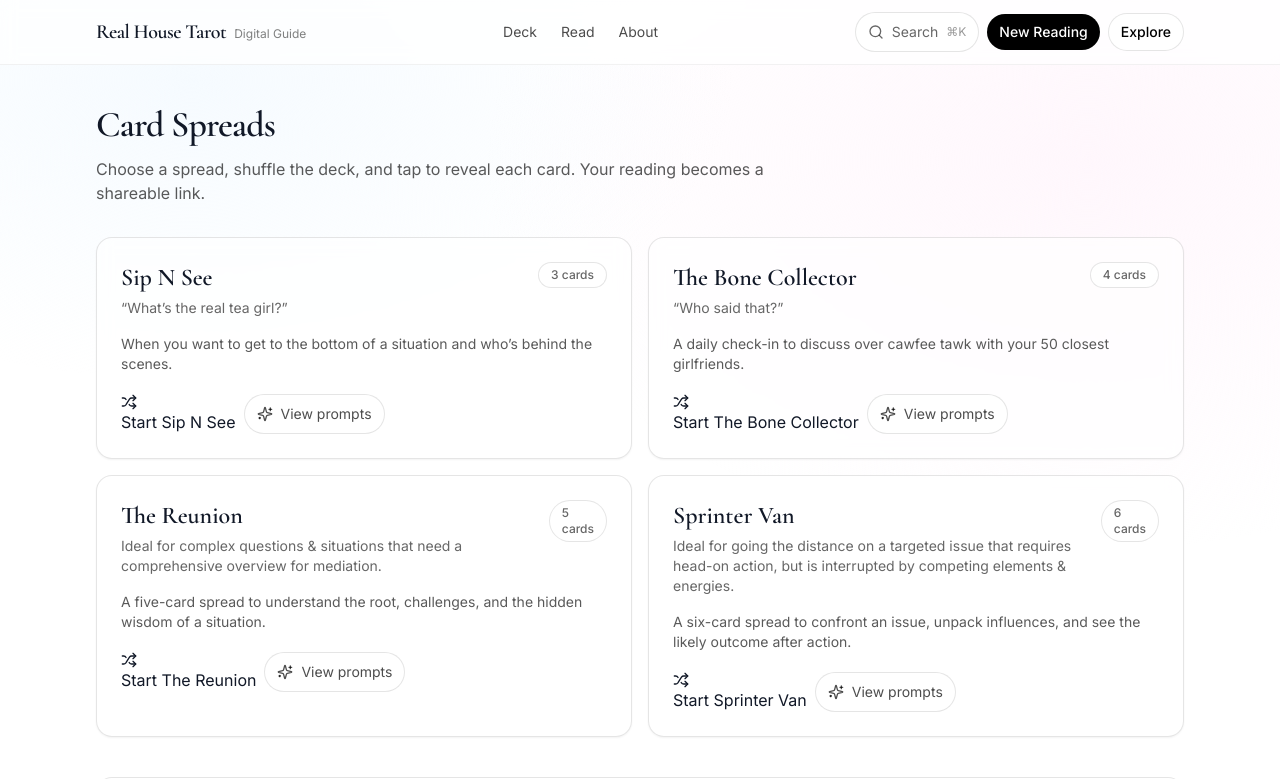
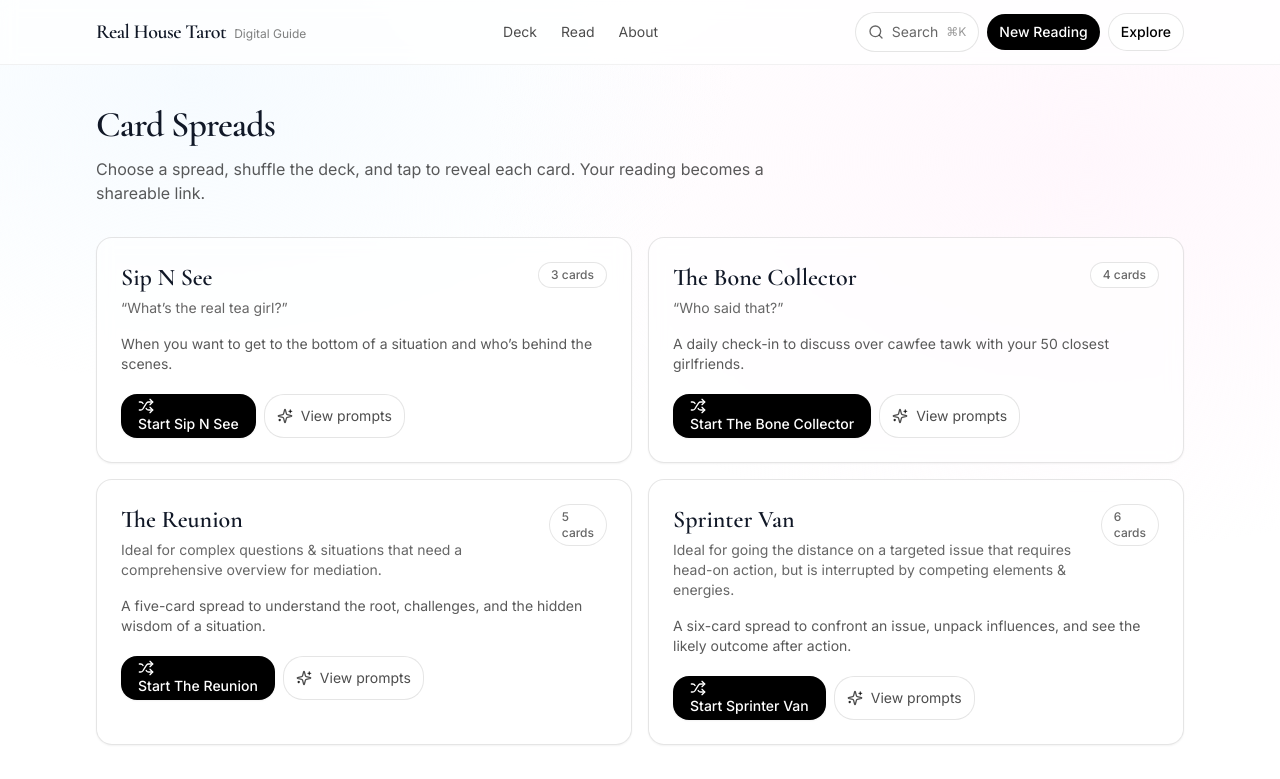
Before and after one commit to williamseddon/Testing, a Next.js app: page /read in a window 1280 px wide. Shown: the top 779 px of the page. Built offline with nearby package versions, Linux system fonts and the light colour scheme.

Commit message:
Update Button.tsx

```diff
--- a/src/components/Button.tsx
+++ b/src/components/Button.tsx
@@ -1,53 +1,100 @@
-import Link from "next/link";
+// src/components/Button.tsx
+import * as React from 'react'
+import Link from 'next/link'
+
+function cn(...classes: Array<string | undefined | false | null>) {
+  return classes.filter(Boolean).join(' ')
+}
+
+type Variant = 'primary' | 'secondary' | 'ghost' | 'soft'
+type Size = 'sm' | 'md' | 'lg'
 
 type CommonProps = {
-  className?: string;
-  children: React.ReactNode;
-  variant?: "primary" | "secondary" | "ghost";
-  size?: "sm" | "md" | "lg";
-};
+  children: React.ReactNode
+  className?: string
+  variant?: Variant
+  size?: Size
+  leftIcon?: React.ReactNode
+  rightIcon?: React.ReactNode
+}
 
 type AnchorProps = CommonProps & {
-  href: string;
-  onClick?: never;
-  type?: never;
-  target?: string;
-  rel?: string;
-};
+  href: string
+  target?: React.HTMLAttributeAnchorTarget
+  rel?: string
+  onClick?: never
+  type?: never
+  disabled?: never
+}
 
-type ButtonProps = CommonProps & {
-  href?: never;
-  onClick?: () => void;
-  type?: "button" | "submit";
-  disabled?: boolean;
-};
+type BtnProps = CommonProps & {
+  href?: never
+  onClick?: React.MouseEventHandler<HTMLButtonElement>
+  type?: 'button' | 'submit'
+  disabled?: boolean
+}
 
-export function Button(props: AnchorProps | ButtonProps) {
-  const { className, children } = props;
+export type ButtonProps = AnchorProps | BtnProps
 
-  // ✅ clean narrowing: anchor branch
-  if ("href" in props) {
+const base =
+  'inline-flex items-center justify-center gap-2 rounded-2xl font-medium transition ' +
+  'focus-visible:outline-none focus-visible:ring-2 focus-visible:ring-black/30 ' +
+  'active:translate-y-[0.5px] disabled:opacity-50 disabled:pointer-events-none ' +
+  'select-none'
+
+const sizeClasses: Record<Size, string> = {
+  sm: 'h-9 px-3 text-sm',
+  md: 'h-11 px-4 text-sm',
+  lg: 'h-12 px-5 text-base', // good mobile tap size
+}
+
+const variantClasses: Record<Variant, string> = {
+  primary:
+    'bg-black text-white hover:bg-black/90 shadow-sm border border-black/10',
+  secondary:
+    'bg-white text-black hover:bg-black/[0.03] border border-black/15 shadow-sm',
+  ghost:
+    'bg-transparent text-black hover:bg-black/[0.05] border border-transparent',
+  soft:
+    'bg-black/[0.06] text-black hover:bg-black/[0.10] border border-black/10',
+}
+
+export function Button(props: ButtonProps) {
+  const {
+    children,
+    className,
+    variant = 'primary',
+    size = 'md',
+    leftIcon,
+    rightIcon,
+  } = props
+
+  const classes = cn(base, sizeClasses[size], variantClasses[variant], className)
+
+  // ✅ Clean, type-safe narrowing: link branch
+  if ('href' in props) {
+    const { href, target, rel } = props
     return (
-      <Link
-        href={props.href}
-        className={className}
-        target={props.target}
-        rel={props.rel}
-      >
-        {children}
+      <Link href={href} className={classes} target={target} rel={rel}>
+        {leftIcon ? <span className="shrink-0">{leftIcon}</span> : null}
+        <span>{children}</span>
+        {rightIcon ? <span className="shrink-0">{rightIcon}</span> : null}
       </Link>
-    );
+    )
   }
 
-  // ✅ button branch: type is valid here
+  // ✅ Button branch: type is valid here
+  const { onClick, disabled } = props
   return (
     <button
-      type={props.type ?? "button"}
-      onClick={props.onClick}
-      className={className}
-      disabled={props.disabled}
+      type={props.type ?? 'button'}
+      onClick={onClick}
+      disabled={disabled}
+      className={classes}
     >
-      {children}
+      {leftIcon ? <span className="shrink-0">{leftIcon}</span> : null}
+      <span>{children}</span>
+      {rightIcon ? <span className="shrink-0">{rightIcon}</span> : null}
     </button>
-  );
+  )
 }
```
